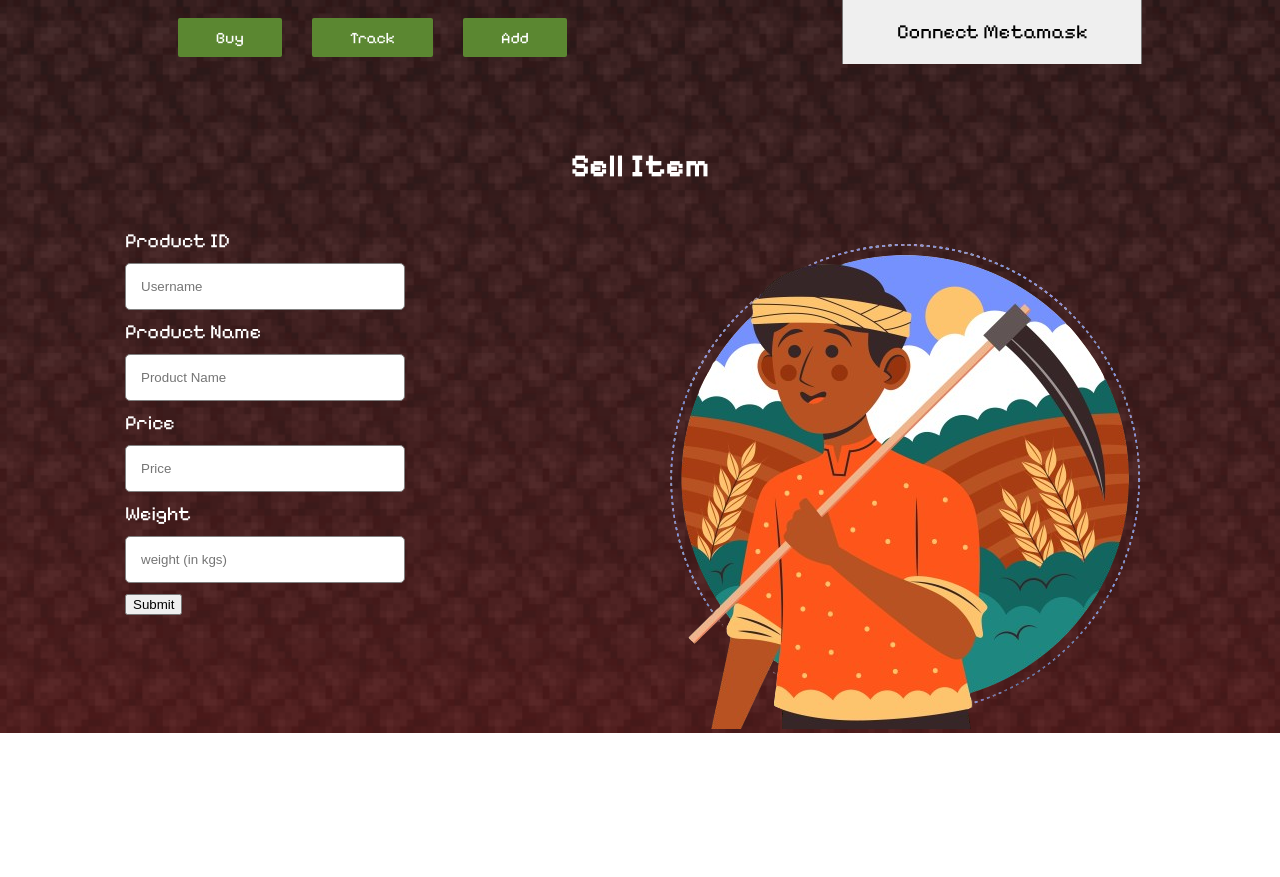
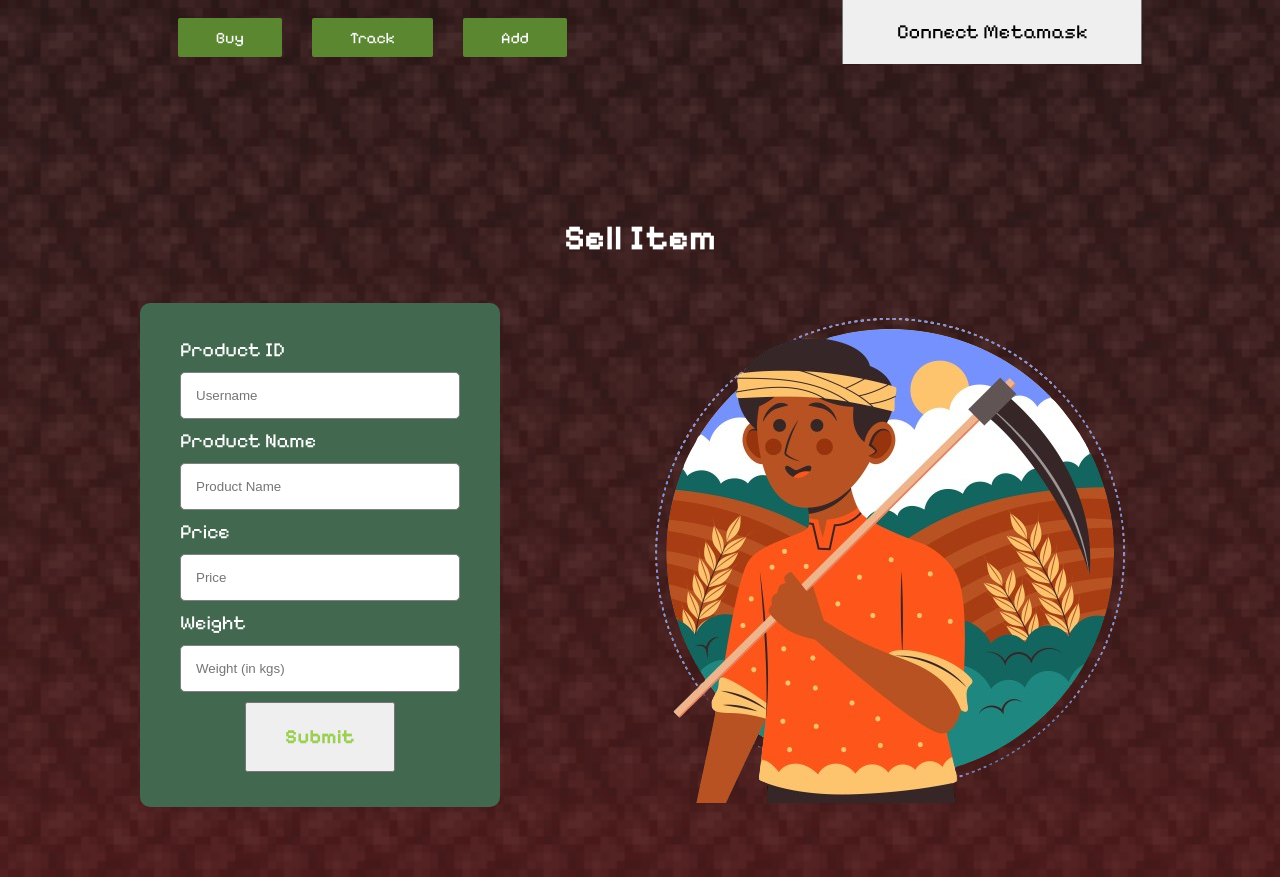
Before and after one commit to ameybagwe12/farmTracelo, a React (Create React App) app: page /add in a window 1280 px wide. Before the commit the page ends 800 px from the top, so only its background shows below. Built offline with nearby package versions, Linux system fonts and the light colour scheme.

Commit message:
Add page complete

```diff
--- a/src/pages/Add.jsx
+++ b/src/pages/Add.jsx
@@ -1,5 +1,6 @@
 import React, { useState } from "react";
 import Navbar from "../Components/Nav";
+import { Button } from "@mui/base";
 import FormInput from "../Components/FormInput";
 
 export default function Add() {
@@ -47,7 +48,7 @@ export default function Add() {
       id: 4,
       name: "weight",
       type: "number",
-      placeholder: "weight (in kgs)",
+      placeholder: "Weight (in kgs)",
       label: "Weight",
       required: true,
     },
@@ -113,7 +114,7 @@ export default function Add() {
   return (
     <>
       <Navbar />
-
+      <div style={{ margin: 70 }}>
         <h1
           style={{
             textAlign: "center",
@@ -121,15 +122,27 @@ export default function Add() {
             marginBottom: "44px",
             marginTop: "83px",
             fontFamily: "Pixelify Sans",
+            fontSize: 35,
           }}
         >
           Sell Item
         </h1>
         <div
-        className="app"
+          className="bounce-in-top"
           style={{ display: "flex", justifyContent: "space-around" }}
         >
           <form
+            className="bounce-in-top"
+            style={{
+              display: "flex",
+              alignItems: "center",
+              flexDirection: "column",
+              backgroundColor: "#436850",
+              justifyContent: "center",
+              paddingLeft: 40,
+              paddingRight: 40,
+              borderRadius: 10,
+            }}
             onSubmit={
               userType === "farmer" ? handleFarmerSubmit : handleTraderSubmit
             }
@@ -149,10 +162,22 @@ export default function Add() {
                     {...input}
                     value={traderValues[input.name]}
                     onChange={handleInputChange}
-                  s
                   />
                 ))}
-          <button type="submit">Submit</button>
+            <Button
+              style={{
+                fontFamily: "Pixelify Sans",
+                width: 150,
+                height: 70,
+                fontSize: 20,
+                color: "#9BCF53",
+                fontWeight: "bold",
+              }}
+              variant="contained"
+              color="success"
+            >
+              Submit
+            </Button>
           </form>
 
           <div>
@@ -163,6 +188,7 @@ export default function Add() {
             )}
           </div>
         </div>
+      </div>
     </>
   );
 }
--- /dev/null
+++ b/src/styles/Add.css
@@ -0,0 +1,121 @@
+.bounce-in-top {
+  -webkit-animation: bounce-in-top 1.1s both;
+  animation: bounce-in-top 1.1s both;
+}
+
+/* ----------------------------------------------
+ * Generated by Animista on 2024-2-25 3:39:21
+ * Licensed under FreeBSD License.
+ * See http://animista.net/license for more info.
+ * w: http://animista.net, t: @cssanimista
+ * ---------------------------------------------- */
+
+/**
+ * ----------------------------------------
+ * animation bounce-in-top
+ * ----------------------------------------
+ */
+@-webkit-keyframes bounce-in-top {
+  0% {
+    -webkit-transform: translateY(-500px);
+    transform: translateY(-500px);
+    -webkit-animation-timing-function: ease-in;
+    animation-timing-function: ease-in;
+    opacity: 0;
+  }
+  38% {
+    -webkit-transform: translateY(0);
+    transform: translateY(0);
+    -webkit-animation-timing-function: ease-out;
+    animation-timing-function: ease-out;
+    opacity: 1;
+  }
+  55% {
+    -webkit-transform: translateY(-65px);
+    transform: translateY(-65px);
+    -webkit-animation-timing-function: ease-in;
+    animation-timing-function: ease-in;
+  }
+  72% {
+    -webkit-transform: translateY(0);
+    transform: translateY(0);
+    -webkit-animation-timing-function: ease-out;
+    animation-timing-function: ease-out;
+  }
+  81% {
+    -webkit-transform: translateY(-28px);
+    transform: translateY(-28px);
+    -webkit-animation-timing-function: ease-in;
+    animation-timing-function: ease-in;
+  }
+  90% {
+    -webkit-transform: translateY(0);
+    transform: translateY(0);
+    -webkit-animation-timing-function: ease-out;
+    animation-timing-function: ease-out;
+  }
+  95% {
+    -webkit-transform: translateY(-8px);
+    transform: translateY(-8px);
+    -webkit-animation-timing-function: ease-in;
+    animation-timing-function: ease-in;
+  }
+  100% {
+    -webkit-transform: translateY(0);
+    transform: translateY(0);
+    -webkit-animation-timing-function: ease-out;
+    animation-timing-function: ease-out;
+  }
+}
+@keyframes bounce-in-top {
+  0% {
+    -webkit-transform: translateY(-500px);
+    transform: translateY(-500px);
+    -webkit-animation-timing-function: ease-in;
+    animation-timing-function: ease-in;
+    opacity: 0;
+  }
+  38% {
+    -webkit-transform: translateY(0);
+    transform: translateY(0);
+    -webkit-animation-timing-function: ease-out;
+    animation-timing-function: ease-out;
+    opacity: 1;
+  }
+  55% {
+    -webkit-transform: translateY(-65px);
+    transform: translateY(-65px);
+    -webkit-animation-timing-function: ease-in;
+    animation-timing-function: ease-in;
+  }
+  72% {
+    -webkit-transform: translateY(0);
+    transform: translateY(0);
+    -webkit-animation-timing-function: ease-out;
+    animation-timing-function: ease-out;
+  }
+  81% {
+    -webkit-transform: translateY(-28px);
+    transform: translateY(-28px);
+    -webkit-animation-timing-function: ease-in;
+    animation-timing-function: ease-in;
+  }
+  90% {
+    -webkit-transform: translateY(0);
+    transform: translateY(0);
+    -webkit-animation-timing-function: ease-out;
+    animation-timing-function: ease-out;
+  }
+  95% {
+    -webkit-transform: translateY(-8px);
+    transform: translateY(-8px);
+    -webkit-animation-timing-function: ease-in;
+    animation-timing-function: ease-in;
+  }
+  100% {
+    -webkit-transform: translateY(0);
+    transform: translateY(0);
+    -webkit-animation-timing-function: ease-out;
+    animation-timing-function: ease-out;
+  }
+}
```
Lines whose indentation alone changed are shown as unchanged.
